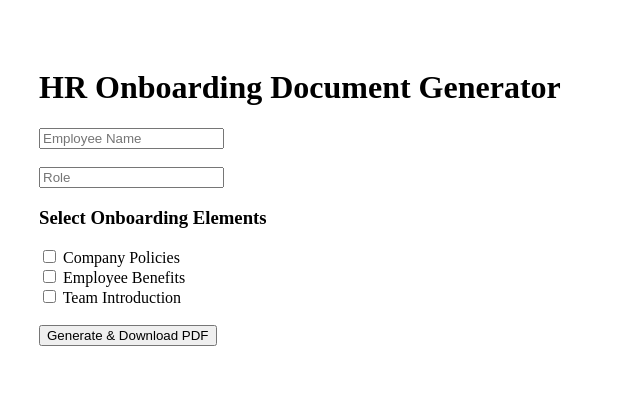
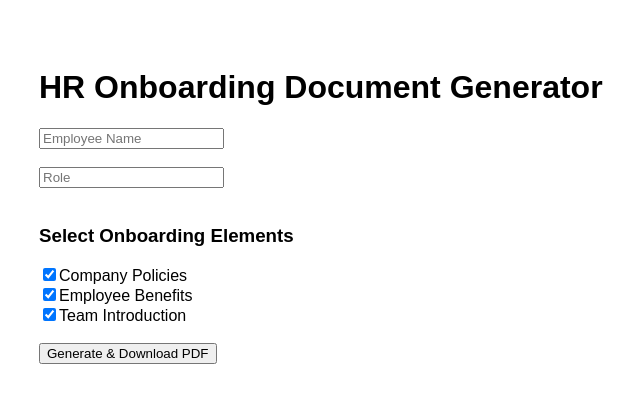
Before and after one commit to Jas0016/hr-onboarding-generator, a React (Create React App) app in the folder frontend/: page / in a window 1280 px wide. Shown: the top 402 px of the page, without its empty margins (9-649 px from the left). Built offline with nearby package versions, Linux system fonts and the light colour scheme.

Commit message:
Refactor onboarding document generation logic

```diff
--- a/frontend/src/App.js
+++ b/frontend/src/App.js
@@ -1,56 +1,123 @@
-import { useState } from "react";
+import React, { useState } from "react";
 
 function App() {
-  const [name, setName] = useState("");
+  const [employeeName, setEmployeeName] = useState("");
   const [role, setRole] = useState("");
-  const [elements, setElements] = useState([]);
 
-  const toggle = key =>
-    setElements(prev =>
-      prev.includes(key) ? prev.filter(e => e !== key) : [...prev, key]
-    );
+  const [companyPolicies, setCompanyPolicies] = useState(true);
+  const [employeeBenefits, setEmployeeBenefits] = useState(true);
+  const [teamIntroduction, setTeamIntroduction] = useState(true);
 
-  const generate = async () => {
-    const res = await fetch(
+  const [loading, setLoading] = useState(false);
+
+  const generateDocument = async () => {
+    try {
+      setLoading(true);
+
+      const elements = [];
+      if (companyPolicies) elements.push("company_policies");
+      if (employeeBenefits) elements.push("employee_benefits");
+      if (teamIntroduction) elements.push("team_introduction");
+
+      console.log("Sending payload:", {
+        employeeName,
+        role,
+        elements,
+      });
+
+      const response = await fetch(
         "https://hr-onboarding-generator-2.onrender.com/api/documents/generate",
         {
           method: "POST",
-        headers: { "Content-Type": "application/json" },
+          headers: {
+            "Content-Type": "application/json",
+          },
           body: JSON.stringify({
-          employeeName: name,
+            employeeName,
             role,
-          selectedElements: elements
-        })
+            elements,
+          }),
         }
       );
 
-    if (!res.ok) {
-      alert("Generation failed");
-      return;
+      if (!response.ok) {
+        const text = await response.text();
+        console.error("Backend error:", text);
+        throw new Error("Generation failed");
       }
 
-    const blob = await res.blob();
+      const blob = await response.blob();
       const url = window.URL.createObjectURL(blob);
+
       const a = document.createElement("a");
       a.href = url;
-    a.download = `${name}_Onboarding.pdf`;
+      a.download = `onboarding-${employeeName}.pdf`;
+      document.body.appendChild(a);
       a.click();
+      a.remove();
+
+      window.URL.revokeObjectURL(url);
+    } catch (err) {
+      alert("Generation failed");
+      console.error(err);
+    } finally {
+      setLoading(false);
+    }
   };
 
   return (
-    <div style={{ padding: 40 }}>
+    <div style={{ padding: "40px", fontFamily: "Arial" }}>
       <h1>HR Onboarding Document Generator</h1>
 
-      <input placeholder="Employee Name" onChange={e => setName(e.target.value)} />
+      <input
+        placeholder="Employee Name"
+        value={employeeName}
+        onChange={(e) => setEmployeeName(e.target.value)}
+      />
       <br /><br />
-      <input placeholder="Role" onChange={e => setRole(e.target.value)} />
+
+      <input
+        placeholder="Role"
+        value={role}
+        onChange={(e) => setRole(e.target.value)}
+      />
+      <br /><br />
 
       <h3>Select Onboarding Elements</h3>
-      <label><input type="checkbox" onChange={() => toggle("company_policies")} /> Company Policies</label><br/>
-      <label><input type="checkbox" onChange={() => toggle("employee_benefits")} /> Employee Benefits</label><br/>
-      <label><input type="checkbox" onChange={() => toggle("team_intro")} /> Team Introduction</label><br/><br/>
 
-      <button onClick={generate}>Generate & Download PDF</button>
+      <label>
+        <input
+          type="checkbox"
+          checked={companyPolicies}
+          onChange={() => setCompanyPolicies(!companyPolicies)}
+        />
+        Company Policies
+      </label>
+      <br />
+
+      <label>
+        <input
+          type="checkbox"
+          checked={employeeBenefits}
+          onChange={() => setEmployeeBenefits(!employeeBenefits)}
+        />
+        Employee Benefits
+      </label>
+      <br />
+
+      <label>
+        <input
+          type="checkbox"
+          checked={teamIntroduction}
+          onChange={() => setTeamIntroduction(!teamIntroduction)}
+        />
+        Team Introduction
+      </label>
+      <br /><br />
+
+      <button onClick={generateDocument} disabled={loading}>
+        {loading ? "Generating..." : "Generate & Download PDF"}
+      </button>
     </div>
   );
 }
```
Lines whose indentation alone changed are shown as unchanged.
